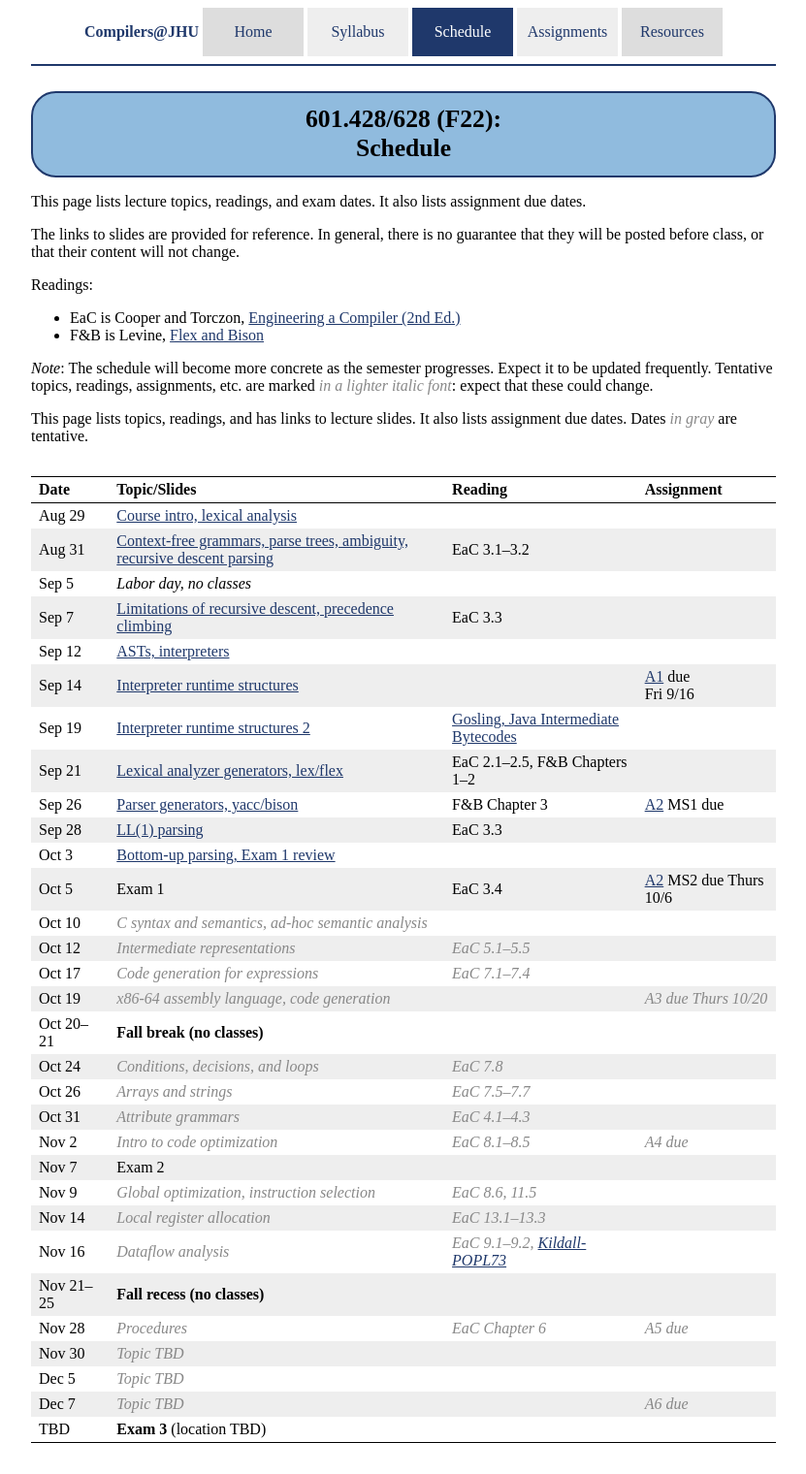
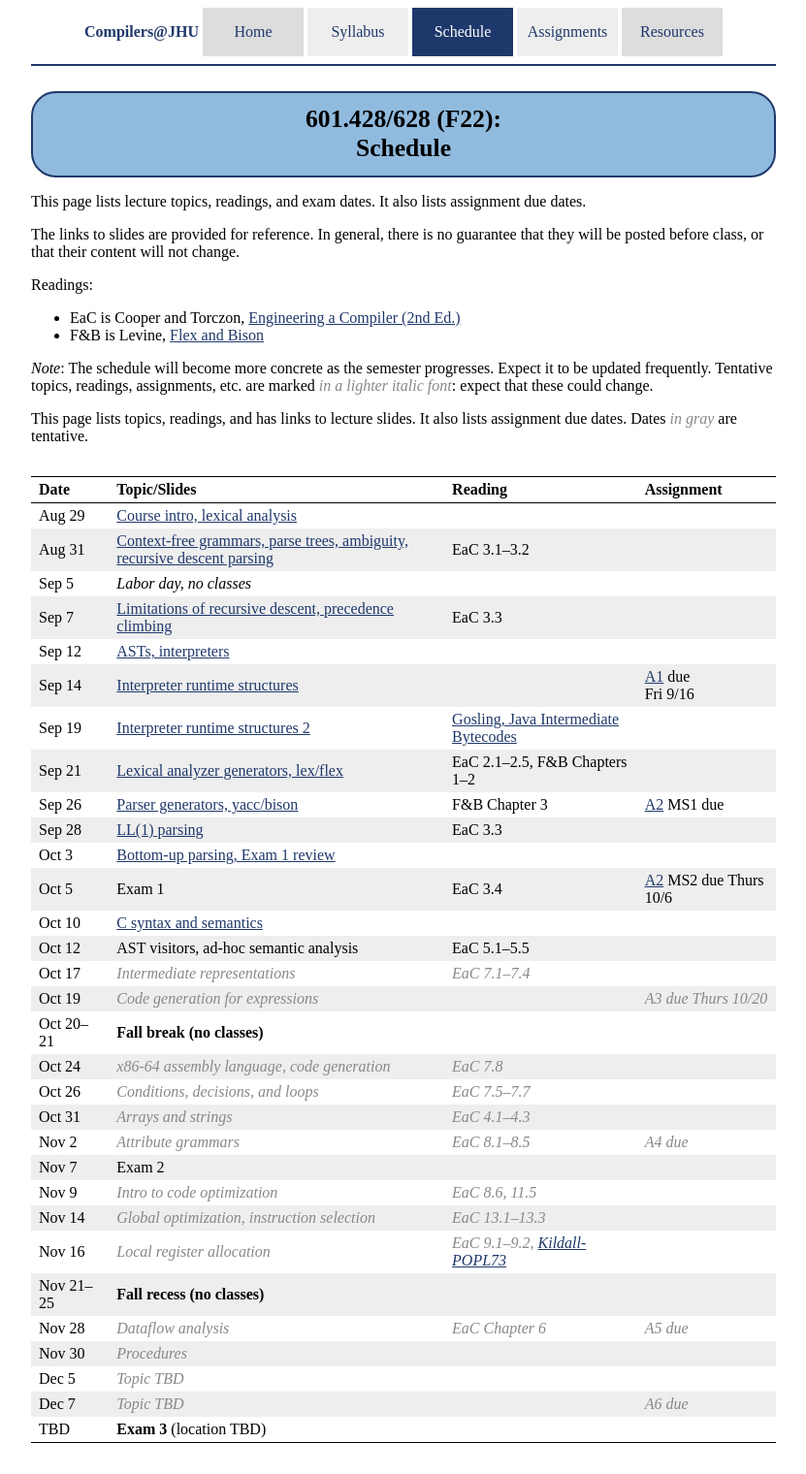
Before and after one commit to jhucompilers/fall2022, a Jekyll site: the page built from schedule.md, in a window 1280 px wide. Shown: the whole page at 97% size, without its empty margins (224-1055 px from the left). Built offline with Jekyll 4.4.1, drawn with Linux system fonts in a browser that asks for light colours.

Commit message:
post lecture 11, make week 6 topics official

```diff
--- a/schedule.md
+++ b/schedule.md
@@ -39,22 +39,22 @@ Sep 26 | [Parser generators, yacc/bison](lectures/lecture08-public.pdf) | F&amp;
 Sep 28 | [LL(1) parsing](lectures/lecture09-public.pdf) | EaC 3.3 |
 Oct 3 | [Bottom-up parsing, Exam 1 review](lectures/lecture10-public.pdf) |  |
 Oct 5 | Exam 1 | EaC 3.4 | [A2](assign/assign02.html) MS2 due Thurs 10/6
-Oct 10 | <span class='tentative'>C syntax and semantics, ad-hoc semantic analysis</span> |  |
-Oct 12 | <span class='tentative'>Intermediate representations</span> | <span class='tentative'>EaC 5.1–5.5</span> |
-Oct 17 | <span class='tentative'>Code generation for expressions</span> | <span class='tentative'>EaC 7.1–7.4</span> |
-Oct 19 | <span class='tentative'>x86-64 assembly language, code generation</span> |  | <span class='tentative'>A3 due Thurs 10/20</span>
+Oct 10 | [C syntax and semantics](lectures/lecture11-public.pdf) |  |
+Oct 12 | AST visitors, ad-hoc semantic analysis | EaC 5.1–5.5 |
+Oct 17 | <span class='tentative'>Intermediate representations</span> | <span class='tentative'>EaC 7.1–7.4</span> |
+Oct 19 | <span class='tentative'>Code generation for expressions</span> |  | <span class='tentative'>A3 due Thurs 10/20</span>
 Oct 20–21 | **Fall break (no classes)** |  |
-Oct 24 | <span class='tentative'>Conditions, decisions, and loops</span> | <span class='tentative'>EaC 7.8</span> |
-Oct 26 | <span class='tentative'>Arrays and strings</span> | <span class='tentative'>EaC 7.5–7.7</span> |
-Oct 31 | <span class='tentative'>Attribute grammars</span> | <span class='tentative'>EaC 4.1–4.3</span> |
-Nov 2 | <span class='tentative'>Intro to code optimization</span> | <span class='tentative'>EaC 8.1–8.5</span> | <span class='tentative'>A4 due</span>
+Oct 24 | <span class='tentative'>x86-64 assembly language, code generation</span> | <span class='tentative'>EaC 7.8</span> |
+Oct 26 | <span class='tentative'>Conditions, decisions, and loops</span> | <span class='tentative'>EaC 7.5–7.7</span> |
+Oct 31 | <span class='tentative'>Arrays and strings</span> | <span class='tentative'>EaC 4.1–4.3</span> |
+Nov 2 | <span class='tentative'>Attribute grammars</span> | <span class='tentative'>EaC 8.1–8.5</span> | <span class='tentative'>A4 due</span>
 Nov 7 | Exam 2 |  |
-Nov 9 | <span class='tentative'>Global optimization, instruction selection</span> | <span class='tentative'>EaC 8.6, 11.5</span> |
-Nov 14 | <span class='tentative'>Local register allocation</span> | <span class='tentative'>EaC 13.1–13.3</span> |
-Nov 16 | <span class='tentative'>Dataflow analysis</span> | <span class='tentative'>EaC 9.1–9.2, <a href='lectures/kildall-popl73.pdf'>Kildall-POPL73</a></span> |
+Nov 9 | <span class='tentative'>Intro to code optimization</span> | <span class='tentative'>EaC 8.6, 11.5</span> |
+Nov 14 | <span class='tentative'>Global optimization, instruction selection</span> | <span class='tentative'>EaC 13.1–13.3</span> |
+Nov 16 | <span class='tentative'>Local register allocation</span> | <span class='tentative'>EaC 9.1–9.2, <a href='lectures/kildall-popl73.pdf'>Kildall-POPL73</a></span> |
 Nov 21–25 | **Fall recess (no classes)** |  |
-Nov 28 | <span class='tentative'>Procedures</span> | <span class='tentative'>EaC Chapter 6</span> | <span class='tentative'>A5 due</span>
-Nov 30 | <span class='tentative'>Topic TBD</span> |  |
+Nov 28 | <span class='tentative'>Dataflow analysis</span> | <span class='tentative'>EaC Chapter 6</span> | <span class='tentative'>A5 due</span>
+Nov 30 | <span class='tentative'>Procedures</span> |  |
 Dec 5 | <span class='tentative'>Topic TBD</span> |  |
 Dec 7 | <span class='tentative'>Topic TBD</span> |  | <span class='tentative'>A6 due</span>
 TBD | **Exam 3** (location TBD) |  |
```
Also changed, not shown: schedule.csv (+13 -13 lines), 1 other file.
